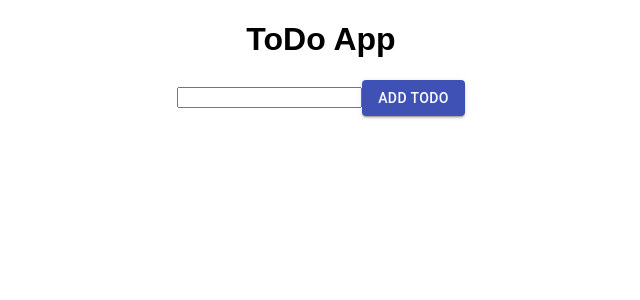
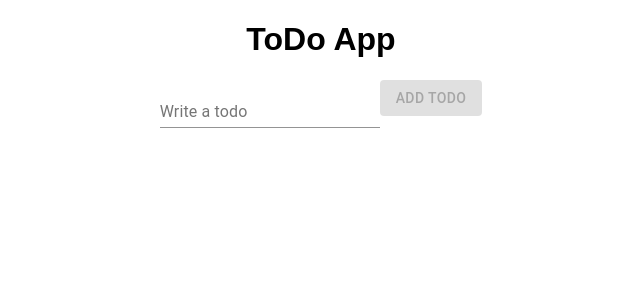
Before and after one commit to Zahra947/to-do-list, a React (Create React App) app: page / in a window 1280 px wide. Shown: the top 300 px of the page, without its empty margins (319-959 px from the left). Built offline with nearby package versions, Linux system fonts and the light colour scheme.

Commit message:
import form control etc

```diff
--- a/src/App.js
+++ b/src/App.js
@@ -1,5 +1,6 @@
 import React, { useState } from "react";
 import { Button } from "@material-ui/core";
+import { FormControl, InputLabel, Input } from "@material-ui/core";
 import "./styles.css";
 
 export default function App() {
@@ -16,12 +17,16 @@
     <div className="App">
       <h1>ToDo App</h1>
       <form>
-        {" "}
-        <input
-          value={input}
-          onChange={(event) => setInput(event.target.value)}
-        />
+        <FormControl>
+          <InputLabel>Write a todo</InputLabel>
+          <Input
+            value={input}
+            onChange={(event) => setInput(event.target.value)}
+          />
+        </FormControl>
+
         <Button
+          disabled={!input}
           type="submit"
           onClick={addTodo}
           variant="contained"
```
